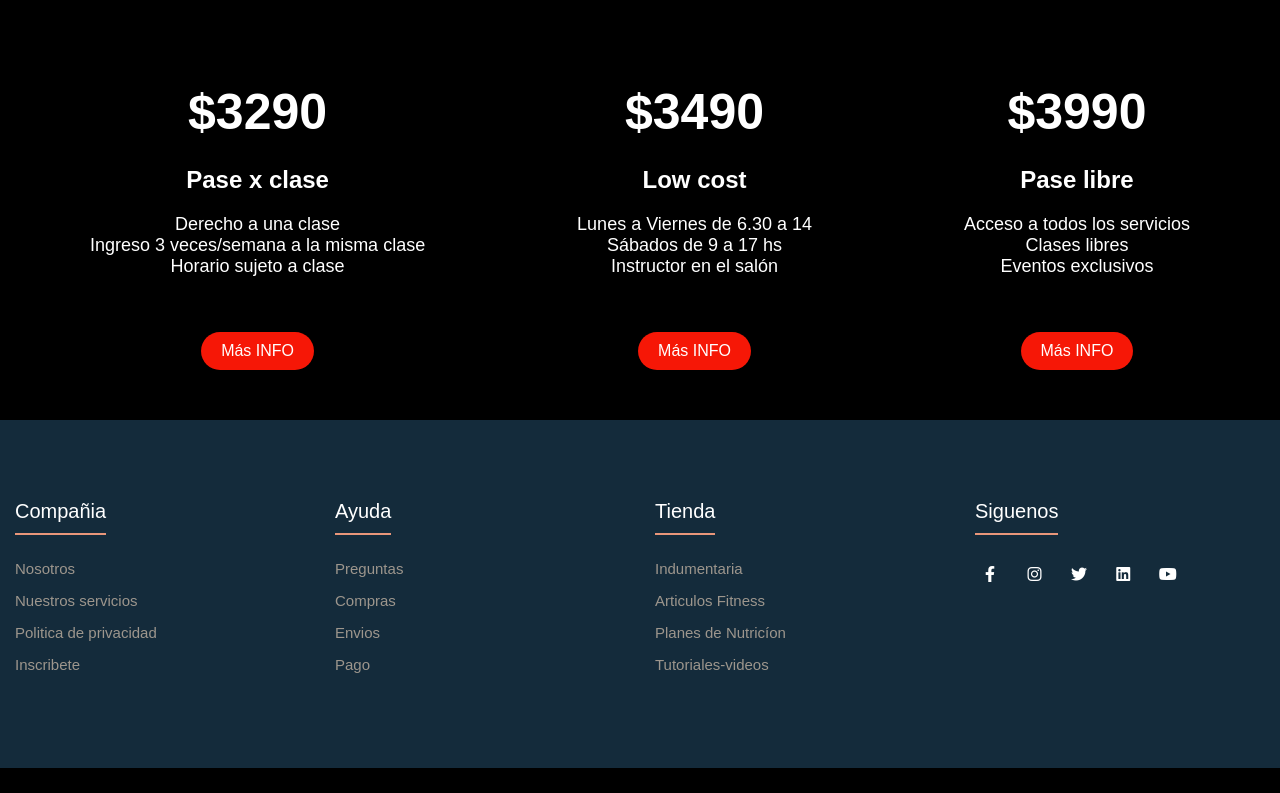
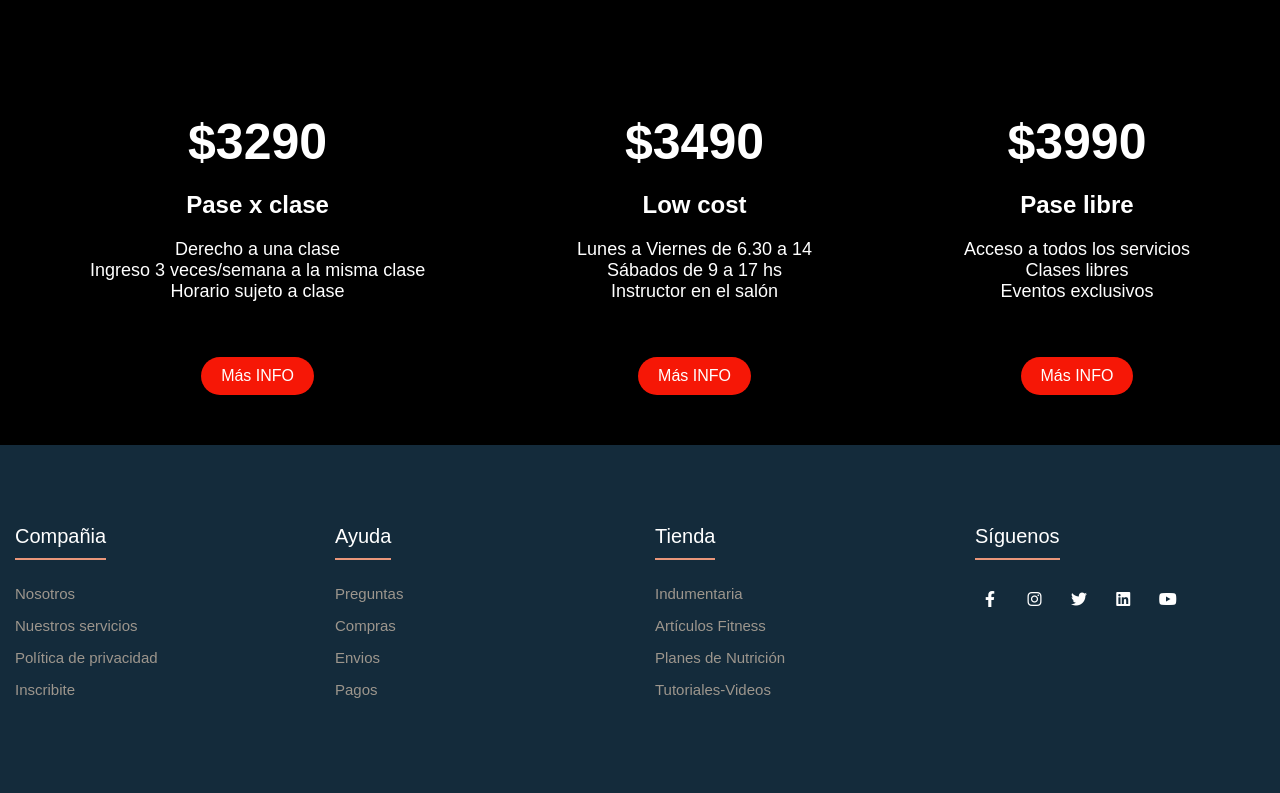
Before and after one commit to GHAriGH/GIMNASIO, a plain HTML site: page index.html in a window 1280 px wide. Shown: the part 2437-3230 px from the top of the page. Before the commit the page ends 3205 px from the top, so only its background shows below. Drawn offline with Linux system fonts and the light colour scheme.

Commit message:
Cambios 5-6-23

```diff
--- a/estilo.css
+++ b/estilo.css
@@ -337,7 +337,7 @@ header {
 
 .precio h3 {
     font-size: 50px;
-    margin-bottom: 25px;
+    margin: 30px 0 20px;
 }
 
 .precio h2 {
@@ -349,65 +349,20 @@ header {
     list-style: none;
     font-size: 18px;
 }
-/*
-footer {
-    padding: 150px 0px;
-  }
 
-.ft {
-    display: flex;
-    justify-content: space-between;
-}
-
-.enlace h3 {
-    color: #ffffff;
-    font-size: 20px;
-    margin-bottom: 25px;
- }
-
- .enlace li {
-    list-style: none;
- }
-
- .enlace a {
-    color: #ffffff;
-    display: block;
-    margin-bottom: 15px;
-}
-
- .enlace form {
-    display: flex;
-    flex-direction: column;
- }
-
- .btn-2 {
-    padding: 10px 25px;
-    border: 0;
- }
-
- .btn-3 {
-    background-color: #f61706;
-    padding: 10px 25px;
-    border: 0;
-    color: #ffffff;
-    margin-top: 15px;
- }*/
  .footer{
     background-color: #142b3b;
     padding: 80px 0;
-
 }
 
 .footer-row {
     display: flex;
     flex-wrap: wrap;
-
 }
 
 .footer-links {
     width: 25%;
     padding: 0 15px;
-
 }
 
 .footer-links h4 {
@@ -418,7 +373,6 @@ footer {
     border-bottom: 2px solid #E9967A;
     padding-bottom: 10px;
     display: inline-block;
-
 }
 
 .footer-links ul li a {
@@ -428,7 +382,6 @@ footer {
     display: block;
     margin-bottom: 15px;
     transition: all .3s ease;
-
 }
 
 .footer-links ul li a:hover {
@@ -447,18 +400,14 @@ footer {
     border-radius: 50%;
     color: white;
     transition: all .5s ease;
-
 }
 
 .social-links a:hover {
-    background-color: #e3786c;
+    background-color: gray;
     padding-left: 6px;
-
 }
 
-
-
- @media(max-width:991px) {
+@media(max-width:991px) {
     .menu {
         padding: 20px;
     }
@@ -518,7 +467,4 @@ footer {
     .precio h3{
         padding-top: 20px;
     }
-
-
-
- }
+}
--- a/index.html
+++ b/index.html
@@ -106,7 +106,6 @@
                 <div class="cara atras">
                     <div class="map-responsive">
                         <iframe src="https://www.google.com/maps/embed?pb=!1m18!1m12!1m3!1d4266.328459157357!2d-73.03806560065483!3d5.835106478994212!2m3!1f0!2f0!3f0!3m2!1i1024!2i768!4f13.1!3m3!1m2!1s0x8e6a3f08c8fb829b%3A0x985b8feb16d03dc9!2sACTIVE%20LIFE%20GYM!5e0!3m2!1ses!2sar!4v1685923086028!5m2!1ses!2sar" width="400" height="300" style="border:0;" allowfullscreen="" loading="lazy" referrerpolicy="no-referrer-when-downgrade"></iframe>
-
                     </div>
                 </div>
             </div>
@@ -159,9 +158,8 @@
             <h2>Low cost</h2>
             <ul>
                 <li>Lunes a Viernes de 6.30 a 14</li>
-                <li>Sábados de 9 a 17 hs
-                </li>
-                <li>Instructor en el salón                </li>
+                <li>Sábados de 9 a 17 hs</li>
+                <li>Instructor en el salón</li>
             </ul>
             <a href="#" class="btn-1">Más INFO</a>
          </div>
@@ -169,51 +167,13 @@
             <h3>$3990</h3>
             <h2>Pase libre</h2>
             <ul>
-                <li>Acceso a todos los servicios
-                </li>
+                <li>Acceso a todos los servicios</li>
                 <li>Clases libres</li>
-                <li>Eventos exclusivos
-                </li>
+                <li>Eventos exclusivos</li>
             </ul>
             <a href="#" class="btn-1">Más INFO</a>
          </div>
     </section>
-    <!--<footer>
-        <div class="ft container">
-            <div class="enlace">
-                <h2>Lorem</h2>
-                <li><a href="#">Lorem</a></li>
-                <li><a href="#">Lorem</a></li>
-                <li><a href="#">Lorem</a></li>
-                <li><a href="#">Lorem</a></li>
-                <li><a href="#">Lorem</a></li>
-            </div>
-            <div class="enlace">
-                <h2>Lorem</h2>
-                <li><a href="#">Lorem</a></li>
-                <li><a href="#">Lorem</a></li>
-                <li><a href="#">Lorem</a></li>
-                <li><a href="#">Lorem</a></li>
-                <li><a href="#">Lorem</a></li>
-            </div>
-            <div class="enlace">
-                <h2>Lorem</h2>
-                <li><a href="#">Lorem</a></li>
-                <li><a href="#">Lorem</a></li>
-                <li><a href="#">Lorem</a></li>
-                <li><a href="#">Lorem</a></li>
-                <li><a href="#">Lorem</a></li>
-            </div>
-            <div class="enlace">
-                <h3>Email</h3>
-                <form>
-                    <input type="text" class="btn-2">
-                    <input type="submit" value="Enviar" class="btn-3">
-                </form>
-            </div>
-        </div>
-    </footer>-->
-
     <footer class="footer">
         <div class="conteiner">
             <div class="footer-row">
@@ -222,8 +182,8 @@
                     <ul>
                         <li><a href="#">Nosotros</a></li>
                         <li><a href="#">Nuestros servicios</a></li>
-                        <li><a href="#">Politica de privacidad</a></li>
-                        <li><a href="#">Inscribete</a></li>
+                        <li><a href="#">Política de privacidad</a></li>
+                        <li><a href="#">Inscribite</a></li>
                     </ul>
                 </div>
                 <div class="footer-links">
@@ -232,21 +192,20 @@
                         <li><a href="#">Preguntas</a></li>
                         <li><a href="#">Compras</a></li>
                         <li><a href="#">Envios</a></li>
-                        <li><a href="#">Pago</a></li>
+                        <li><a href="#">Pagos</a></li>
                     </ul>
                 </div>
                 <div class="footer-links">
                     <h4>Tienda</h4>
                     <ul>
                         <li><a href="#">Indumentaria</a></li>
-                        <li><a href="#">Articulos Fitness</a></li>
-                        <li><a href="#">Planes de Nutricíon</a></li>
-                        <li><a href="#">Tutoriales-videos</a></li>
+                        <li><a href="#">Artículos Fitness</a></li>
+                        <li><a href="#">Planes de Nutrición</a></li>
+                        <li><a href="#">Tutoriales-Videos</a></li>
                     </ul>
                 </div>
                 <div class="footer-links">
-                    <h4>Siguenos</h4>
-
+                    <h4>Síguenos</h4>
                         <div class="social-links">
                             <a href="#"><i class="fab fa-facebook-f"></i></i></a>
                             <a href="#"><i class="fab fa-instagram"></i></i></a>
@@ -254,12 +213,9 @@
                             <a href="#"><i class="fab fa-linkedin"></i></i></a>
                             <a href="#"><i class="fab fa-youtube"></i></i></a>
                         </div>
-
                 </div>
             </div>
         </div>
-
-
-   </footer>
+    </footer>
 </body>
 </html>
```
